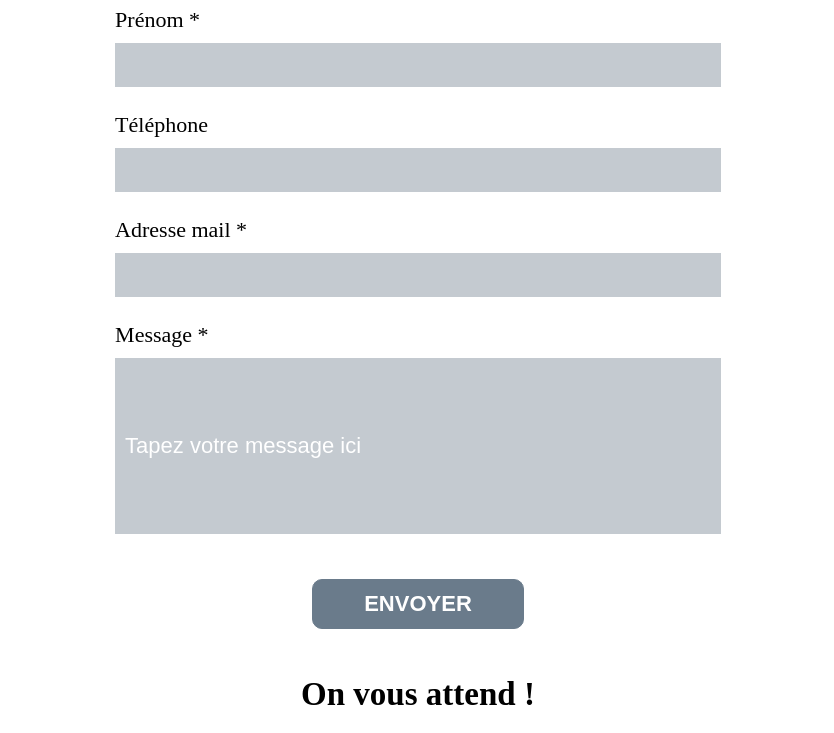
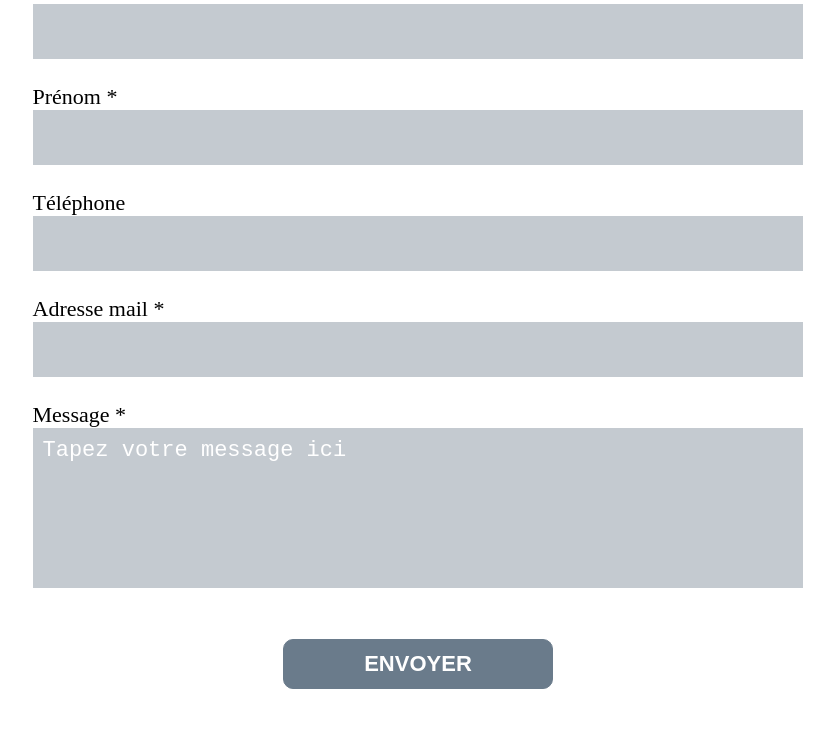
Before and after one commit to dhakalsuman83/INCODE-BOOTCAMP-Project02_suman_dhakal, a plain HTML site: page www/contact.html in a window 1280 px wide. Shown: the part 423-1156 px from the top of the page, without its empty margins (222-1056 px from the left). Drawn offline with Linux system fonts and the light colour scheme.

Commit message:
fined the things with form and the modal

```diff
--- a/www/application.css
+++ b/www/application.css
@@ -252,10 +252,7 @@ section h3, section p{
 /* About page styling */
 
 .about-image{
-    background-size:cover;
-    height: 31rem;
-
-
+    width: 31rem;
 }
 
 .flex-column {
@@ -298,11 +295,23 @@ section h3, section p{
      margin: 0 auto 3rem auto;
  }
 
- .flex-column-contact1, .flex-column-contact2{
+ .flex-column-contact1,
+ .flex-column-contact2 {
      margin-bottom: 2rem;
  }
 
+ .contact-image{
+     width:100%;
+ }
 
+/* form styling */
+
+.form-flex{
+    width:70%;
+    margin: 20px auto;
+    display: flex;
+    flex-direction: column;
+}
 .form-flex label{
     display: block;
 }
@@ -312,21 +321,38 @@ section h3, section p{
     font-size: 1rem;
     padding-left:10px;
     width:100%;
-    height: 2rem;
+    height: 2.5rem;
     background-color: rgba(196, 202, 208, 1);
     border: none;
+    color: white;
 }
 
- .form-flex{
-     width:55%;
-     margin: 20px auto;
- }
-
- .form-flex div label{
-   margin-bottom: 10px;
+.form-flex textarea{
+    background-color: rgba(196, 202, 208, 1);
+    width:100%;
+    padding-left:10px;
+    padding-top: 10px;
+    border: none;
+    resize: none;
 }
 
- .contact-btn{
+.form-flex textarea::placeholder{
+    color: white;
+    font-size: 1rem;
+}
+
+
+.form-flex > *{
+   margin-bottom: 30px;
+}
+
+.form-flex0 {
+    align-self: center;
+    font-size: 1.8rem;
+
+}
+
+.contact-btn{
     align-self: center;
     width:35%;
     font-size:1rem;
@@ -340,7 +366,7 @@ section h3, section p{
     background-color: rgba(106, 123, 139, 1);
  }
 
- .modal-btn{
+.modal-btn{
     font-size:1rem;
     font-weight: 600;
     margin-top:20px;
@@ -495,6 +521,10 @@ section h3, section p{
     .footer-img{
         padding-top: 1rem;
     }
+
+    .form-flex{
+        width:90%;
+    }
 }
 
 @media screen and (max-width:480px){
--- a/www/contact.html
+++ b/www/contact.html
@@ -14,12 +14,15 @@
             <a class="header-flex-items header-flex-item2" href="./index.html">Accueil</a>
             <a class="header-flex-items header-flex-item3" href="./about.html">Qui sommes-nous?</a>
             <a class="header-flex-items header-flex-item4" href="./contact.html">Nous contacter</a>
+            <!-- <i class="fas fa-bars fa-2x" ></i> -->
         </div>
         <img class="main-logo" src="./Assets/logo_mrcoffee.png" alt="Main logo of the Coffee shop">
     </header>
 
     <main>
-        <form action="" method="" class="form flex-column form-flex">
+
+        <form action="" method="" class="form form-flex" >
+            <h2 class="form-flex0">Dites nous tout !</h2>
             <div class="form-flex1">
                 <label for="name">Nom *</label>
                 <input type="text" id="name">
@@ -38,7 +41,8 @@
             </div>
             <div class="form-flex5">
                 <label for="message">Message *</label>
-                <input type="text" id="message" placeholder="Tapez votre message ici">
+                <!-- <input type="text" id="message" placeholder="Tapez votre message ici"> -->
+                <textarea id="message" cols="50" rows="10" placeholder="Tapez votre message ici"></textarea>
             </div>
             <button class="contact-btn">ENVOYER</button>
         </form>
@@ -57,7 +61,7 @@
         <div class="flex-column-contact">
             <p class="flex-column-contact1"><b>Mr.Coffee</b><br />15 place Jules Guesde<br />75006 Paris</p>
             <p class="flex-column-contact2">Tel : +33 9 46 25 78 45<br />Mail : contact@mr-coffee.com</p>
-            <iframe src="https://www.google.com/maps/embed?pb=!1m18!1m12!1m3!1d2623.2532961488523!2d2.291773215854389!3d48.891509706328044!2m3!1f0!2f0!3f0!3m2!1i1024!2i768!4f13.1!3m3!1m2!1s0x47e66f9b766fd6b3%3A0xa6d26a029532dfb7!2s15%20Rue%20Jules%20Guesde%2C%2092300%20Levallois-Perret%2C%20France!5e0!3m2!1sen!2sau!4v1628827218253!5m2!1sen!2sau" width="600" height="450" style="border:0;" allowfullscreen="" loading="lazy"></iframe>
+            <iframe class="contact-image" src="https://www.google.com/maps/embed?pb=!1m18!1m12!1m3!1d2623.2532961488523!2d2.291773215854389!3d48.891509706328044!2m3!1f0!2f0!3f0!3m2!1i1024!2i768!4f13.1!3m3!1m2!1s0x47e66f9b766fd6b3%3A0xa6d26a029532dfb7!2s15%20Rue%20Jules%20Guesde%2C%2092300%20Levallois-Perret%2C%20France!5e0!3m2!1sen!2sau!4v1628827218253!5m2!1sen!2sau" width="600" height="450" style="border:0;" allowfullscreen="" loading="lazy"></iframe>
         </div>
     </main>
 
@@ -72,6 +76,6 @@
             </div>
         </div>
     </footer>
-    <script src="./app.js"></script>
+    <script src="./form.js"></script>
 </body>
 </html>
```
Also changed, not shown: www/form.js (renamed from www/app.js).
